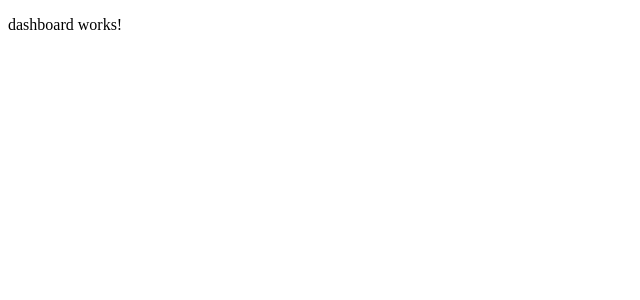
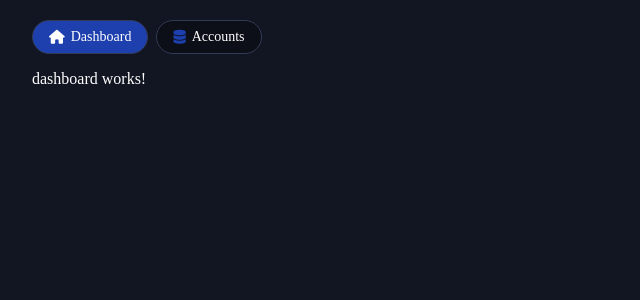
Before and after one commit to SofiiaPopadiuk/diceus, an Angular app: page /dashboard in a window 1280 px wide. Shown: the top 300 px of the page, without its empty margins (0-640 px from the left). Built offline with nearby package versions, Linux system fonts and the light colour scheme.

Commit message:
add navigation component

```diff
--- a/src/app/app.html
+++ b/src/app/app.html
@@ -1 +1,2 @@
+<app-navbar></app-navbar>
 <router-outlet />
--- a/src/app/app.ts
+++ b/src/app/app.ts
@@ -1,9 +1,10 @@
 import { Component } from '@angular/core';
 import { RouterOutlet } from '@angular/router';
+import { NavbarComponent } from './shared/navbar/navbar';
 
 @Component({
   selector: 'app-root',
-  imports: [RouterOutlet],
+  imports: [RouterOutlet, NavbarComponent],
   templateUrl: './app.html',
   styleUrl: './app.scss'
 })
--- /dev/null
+++ b/src/app/shared/navbar/navbar.html
@@ -0,0 +1,14 @@
+<nav class="navbar">
+  <ul class="nav-links">
+    @for (link of links; track $index) {
+      <li
+          [class.active]="activeTab() === link.path"
+          (click)="setActive(link.path)">
+        <a [routerLink]="link.path">
+          <i class="icon {{ link.icon }}"></i>
+          {{ link.label }}
+        </a>
+      </li>
+    }
+  </ul>
+</nav>
--- /dev/null
+++ b/src/app/shared/navbar/navbar.scss
@@ -0,0 +1,46 @@
+nav.navbar {
+  display: flex;
+  justify-content: start;
+  align-items: center;
+  gap: 12px;
+}
+
+.nav-links {
+  display: flex;
+  gap: 8px;
+  list-style: none;
+  padding: 0;
+  margin: 0;
+
+  li {
+    cursor: pointer;
+
+    .icon {
+      color: #1e40af;
+    }
+
+    a {
+      display: flex;
+      align-items: center;
+      gap: 6px;
+      padding: 8px 16px;
+      border-radius: 24px;
+      font-weight: 500;
+      font-size: 14px;
+      text-decoration: none;
+      color: #fff;
+      background-color: rgb(12, 15, 23);
+      transition: all 0.2s;
+      border: 1px solid rgb(49, 59, 84);
+    }
+
+    &.active a {
+      background-color: #1e40af;
+      color: #fff;
+
+      .icon {
+        color: #fff;
+      }
+    }
+  }
+}
--- /dev/null
+++ b/src/app/shared/navbar/navbar.ts
@@ -0,0 +1,45 @@
+import { Component, signal, output, inject } from '@angular/core';
+import { CommonModule } from '@angular/common';
+import { NavigationEnd, Router, RouterModule } from '@angular/router';
+import { Subscription, filter } from 'rxjs';
+
+@Component({
+  selector: 'app-navbar',
+  imports: [CommonModule, RouterModule],
+  templateUrl: './navbar.html',
+  styleUrl: './navbar.scss'
+})
+export class NavbarComponent {
+  private router = inject(Router);
+
+  links = [
+    { label: 'Dashboard', path: 'dashboard', icon: 'fa-solid fa-house' },
+    { label: 'Accounts', path: 'account/101', icon: 'fa-solid fa-database' },
+  ];
+  tabChange = output<string>();
+
+  activeTab = signal<string>('');
+
+  private routerSub: Subscription;
+
+  constructor() {
+    this.routerSub = this.router.events
+      .pipe(filter(event => event instanceof NavigationEnd))
+      .subscribe((event: NavigationEnd) => {
+        const segments = event.urlAfterRedirects.slice(1);
+        const currentPath = segments || this.links[0].path;
+        this.activeTab.set(currentPath);
+        this.tabChange.emit(currentPath);
+      });
+  }
+
+  setActive(path: string) {
+    this.activeTab.set(path);
+    this.tabChange.emit(path);
+    this.router.navigate([path]);
+  }
+
+  ngOnDestroy(): void {
+    this.routerSub.unsubscribe();
+  }
+}
--- a/src/index.html
+++ b/src/index.html
@@ -6,6 +6,7 @@
   <base href="/">
   <meta name="viewport" content="width=device-width, initial-scale=1">
   <link rel="icon" type="image/x-icon" href="favicon.ico">
+  <script src="https://kit.fontawesome.com/f50de8834f.js" crossorigin="anonymous"></script>
 </head>
 <body>
   <app-root></app-root>
--- a/src/styles.scss
+++ b/src/styles.scss
@@ -1 +1,5 @@
-/* You can add global styles to this file, and also import other style files */
+body {
+  padding: 12px 24px;
+  background: rgb(18, 22, 34);
+  color: #fff;
+}
```
Also changed, not shown: 2 other files (tests, documents, lock files or other folders).
